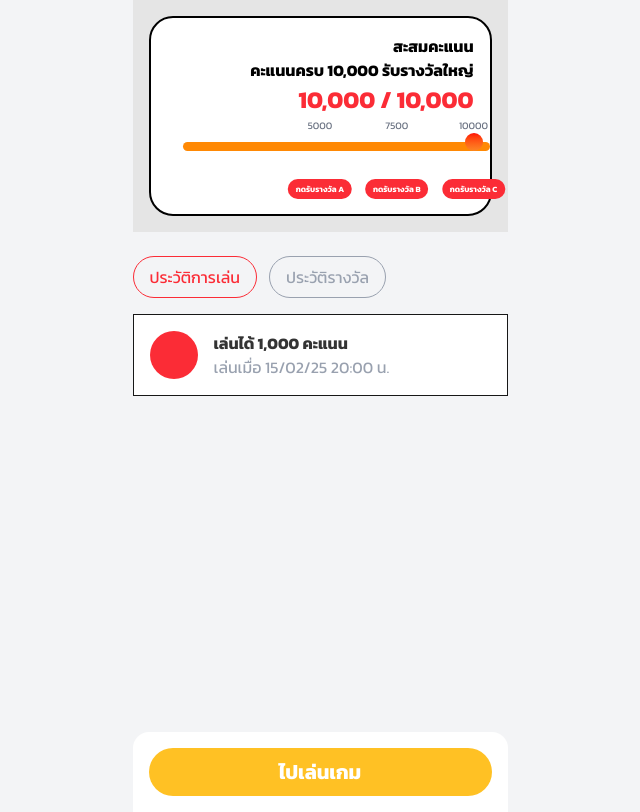
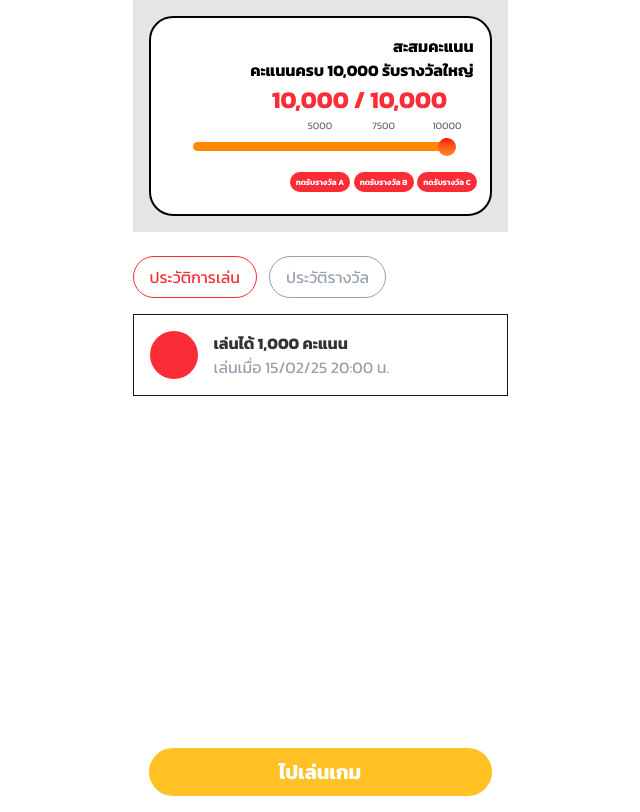
Before and after one commit to Nantanat-Poyomratanasin/Nextzy-points-accumulate-game, a Next.js app in the folder frontend/: page / in a window 1280 px wide. Shown: the whole page, without its empty margins (320-960 px from the left). Built offline with nearby package versions, Linux system fonts and the light colour scheme.

Commit message:
refactor progress bar layout and checkpoint positioning

```diff
--- a/frontend/src/app/page.tsx
+++ b/frontend/src/app/page.tsx
@@ -79,7 +79,7 @@ export default function Home() {
   const router = useRouter();
 
   return (
-    <main className="min-h-screen flex justify-center  bg-gray-100">
+    <main className="min-h-screen flex justify-center  bg-white">
       <div className="relative w-[375px] h-[812px]">
         <div className="bg-[#E5E5E5] p-4">
           <SummaryCard
--- a/frontend/src/components/ProgressBar.tsx
+++ b/frontend/src/components/ProgressBar.tsx
@@ -1,3 +1,5 @@
+import { CHECKPOINTS } from "../constants/checkpoints";
+
 type ProgressBarProps = {
   score: number;
 };
@@ -9,21 +11,23 @@ export default function ProgressBar({ score }: ProgressBarProps) {
   return (
     <div>
       <div className="relative h-6 text-gray-500  text-[10px]">
-        <span className="absolute left-[50%] -translate-x-1/2">5000</span>
-
-        <span className="absolute left-[75%] -translate-x-1/2">7500</span>
-
-        <span className="absolute left-[100%] -translate-x-1/2">10000</span>
+        {CHECKPOINTS.map((checkpoint) => (
+          <span
+            key={checkpoint.score}
+            className="absolute -translate-x-1/2"
+            style={{ left: `${checkpoint.position}%` }}
+          >
+            {checkpoint.score}
+          </span>
+        ))}
       </div>
 
-      <div className="relative px-4">
-        <div
-          className="absolute top-1/2 w-[286px] h-[9px] bg-orange-400 rounded-full"
-          style={{ width: `${percentage}%` }}
-        ></div>
+      <div className="relative w-full h-[9px]">
+        <div className="relative w-full h-[9px] bg-orange-400 rounded-full "></div>
 
         <div
-          className="absolute top-1/2 h-[18px] w-[18px] rounded-full bg-gradient-to-b from-[#FF0004] to-[#FC8625] overflow-hidden
+          className="absolute
+    top-1/2 h-[18px] w-[18px] rounded-full bg-gradient-to-b from-[#FF0004] to-[#FC8625] overflow-hidden
                -translate-x-1/2 -translate-y-1/2"
           style={{
             left: `${markerPosition}%`,
--- a/frontend/src/components/RewardButton.tsx
+++ b/frontend/src/components/RewardButton.tsx
@@ -20,7 +20,7 @@ export default function RewardButton({
     <button
       disabled={!canClaim || claimed}
       onClick={onClaim}
-      className="rounded-[12.5px] h-[20px] px-2 text-white font-bold whitespace-nowrap text-[8px]
+      className="rounded-[12.5px] w-[60px] h-[20px] px-1 text-white font-bold whitespace-nowrap text-[8px]
       bg-red-500 disabled:bg-gray-300"
     >
       {claimed
--- a/frontend/src/components/RewardCheckpoint.tsx
+++ b/frontend/src/components/RewardCheckpoint.tsx
@@ -1,4 +1,5 @@
 import RewardButton from "./RewardButton";
+import { CHECKPOINTS } from "../constants/checkpoints";
 
 type RewardCheckpointProps = {
   score: number;
@@ -22,38 +23,34 @@ export default function RewardCheckpoint({
   onClaimC,
 }: RewardCheckpointProps) {
   return (
-    <div className="relative mt-8 h-16 text-center ">
-      <div className="relative mt-8 h-16 ">
-        <div className="absolute left-[50%] -translate-x-1/2">
+    <div className="relative w-full mt-4 h-16">
+      {CHECKPOINTS.map((checkpoint) => (
+        <div
+          key={checkpoint.reward}
+          className="absolute -translate-x-1/2"
+          style={{ left: `${checkpoint.position}%` }}
+        >
           <RewardButton
             score={score}
-            checkpoint={5000}
-            rewardName="A"
-            claimed={claimedA}
-            onClaim={onClaimA}
+            checkpoint={checkpoint.score}
+            rewardName={checkpoint.reward}
+            claimed={
+              checkpoint.reward === "A"
+                ? claimedA
+                : checkpoint.reward === "B"
+                  ? claimedB
+                  : claimedC
+            }
+            onClaim={
+              checkpoint.reward === "A"
+                ? onClaimA
+                : checkpoint.reward === "B"
+                  ? onClaimB
+                  : onClaimC
+            }
           />
         </div>
-
-        <div className="absolute left-[75%] -translate-x-1/2">
-          <RewardButton
-            score={score}
-            checkpoint={7500}
-            rewardName="B"
-            claimed={claimedB}
-            onClaim={onClaimB}
-          />
-        </div>
-
-        <div className="absolute left-[100%] -translate-x-1/2">
-          <RewardButton
-            score={score}
-            checkpoint={10000}
-            rewardName="C"
-            claimed={claimedC}
-            onClaim={onClaimC}
-          />
-        </div>
-      </div>
+      ))}
     </div>
   );
 }
--- a/frontend/src/components/SummaryCard.tsx
+++ b/frontend/src/components/SummaryCard.tsx
@@ -34,6 +34,7 @@ export default function SummaryCard({
         </h2>
       </div>
 
+      <div className="w-[286px] mx-auto px-4">
         <h2 className="text-[24px] font-bold text-red-500 text-right">
           {score.toLocaleString()} / 10,000
         </h2>
@@ -48,5 +49,6 @@ export default function SummaryCard({
           onClaimC={onClaimC}
         />
       </div>
+    </div>
   );
 }
--- /dev/null
+++ b/frontend/src/constants/checkpoints.ts
@@ -0,0 +1,17 @@
+export const CHECKPOINTS = [
+  {
+    score: 5000,
+    position: 50,
+    reward: "A",
+  },
+  {
+    score: 7500,
+    position: 75,
+    reward: "B",
+  },
+  {
+    score: 10000,
+    position: 100,
+    reward: "C",
+  },
+];
```
Also changed, not shown: frontend/src/components/HistoryList.tsx (deleted), frontend/src/components/PlayButton.tsx (deleted). Lines whose indentation alone changed are shown as unchanged.
